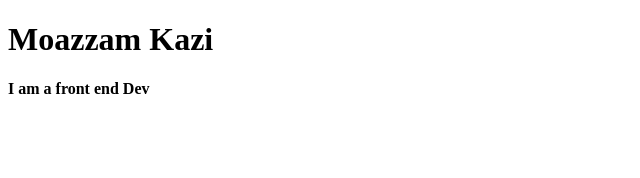
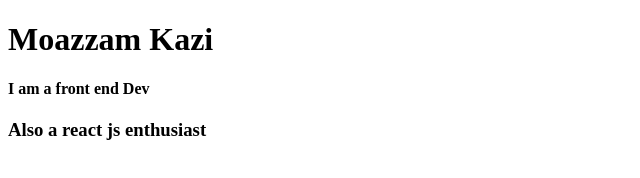
Before and after one commit to Moazzam2712/repo1, a plain HTML site: page index.html in a window 1280 px wide. Shown: the whole page, without its empty margins (0-640 px from the left). Drawn offline with Linux system fonts and the light colour scheme.

Commit message:
first change

```diff
--- a/index.html
+++ b/index.html
@@ -9,5 +9,6 @@
     <h1>Moazzam Kazi</h1>
     <h4>I am a front end Dev
     </h4>
+    <h3> Also a react js enthusiast</h3>
 </body>
 </html>
```
